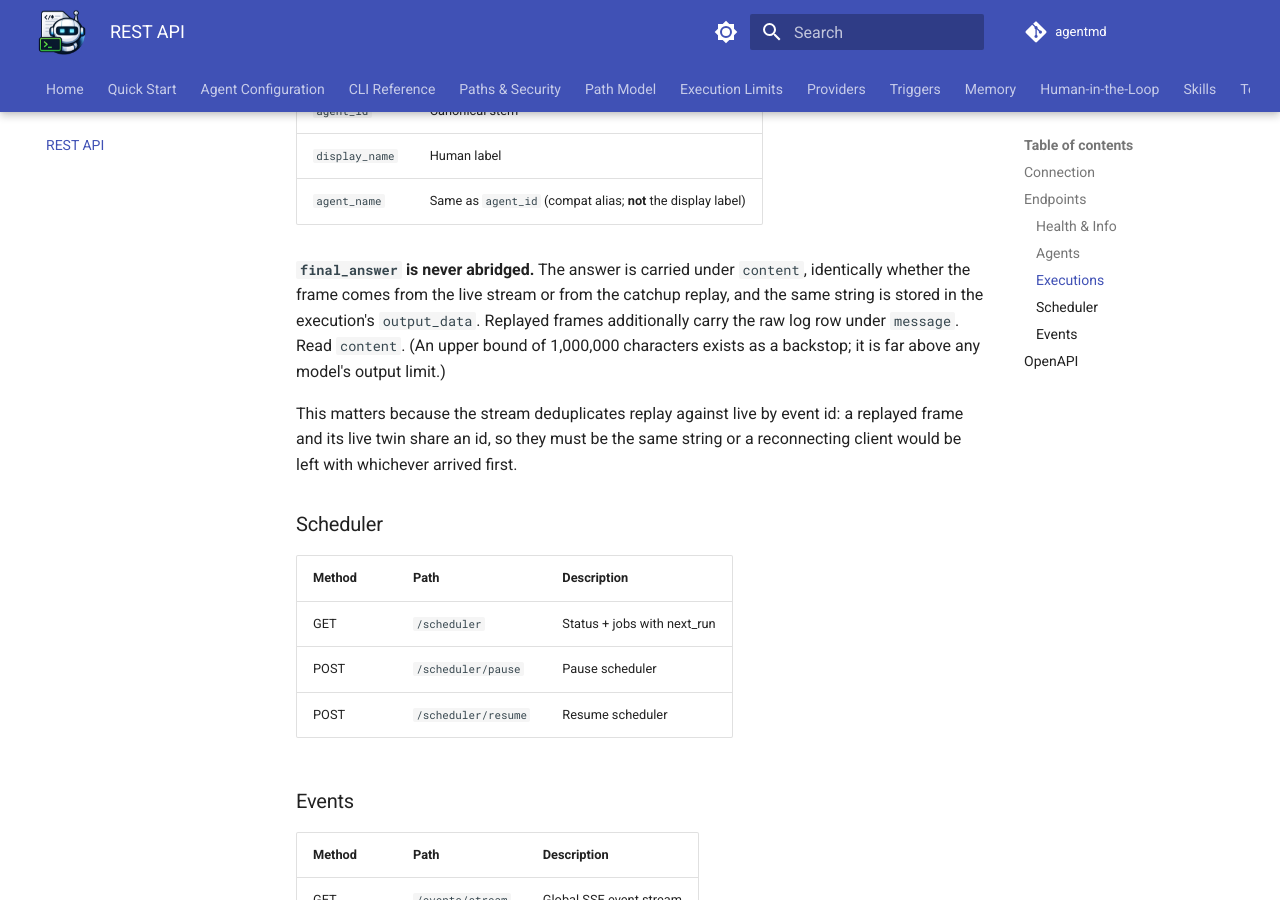
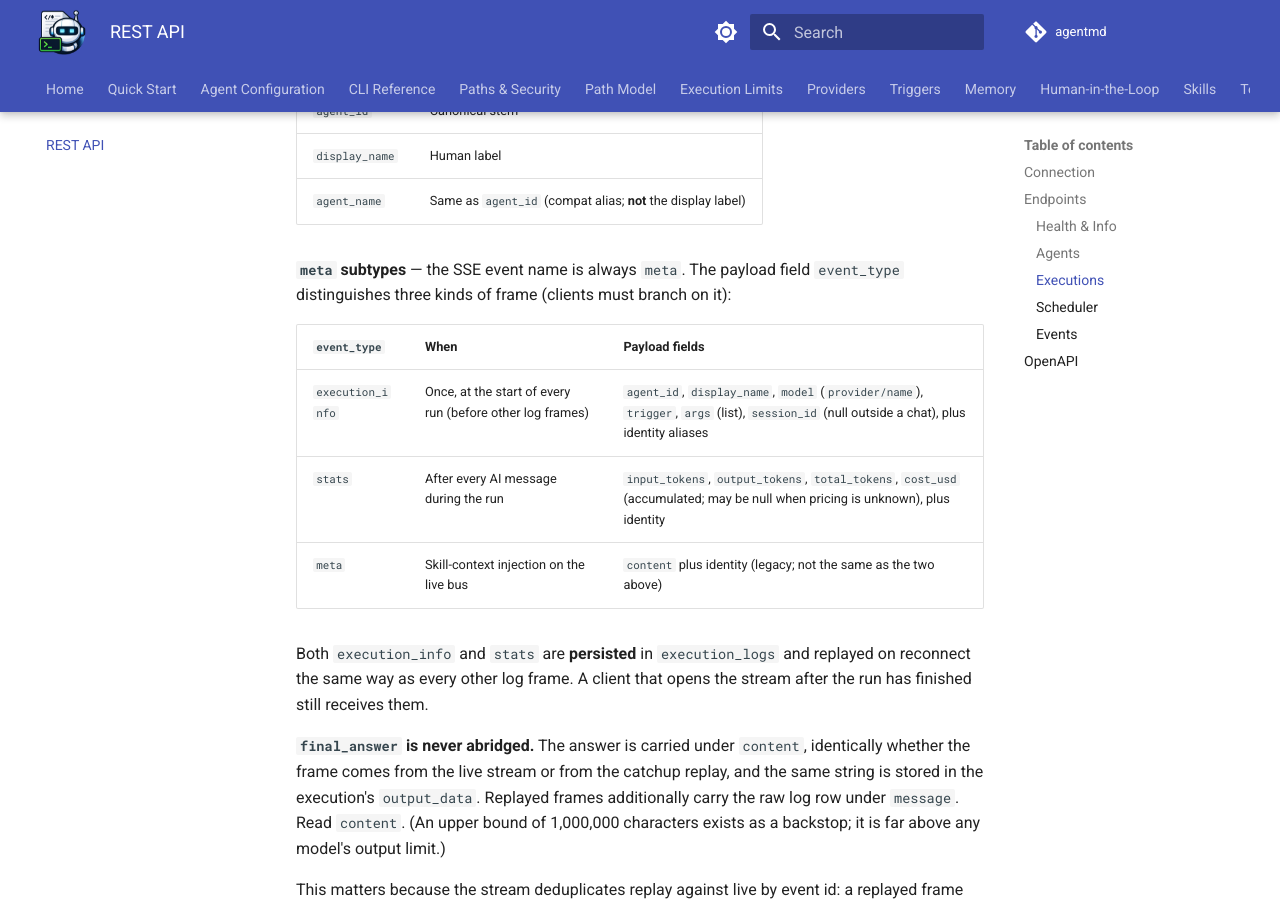
Before and after one commit to z-fab/agentmd, an MkDocs documentation site: the page built from docs/api.md, in a window 1280 px wide and 900 px high, scrolled down 3668 px. Built offline with MkDocs 1.6.1 and Material for MkDocs 9.7.7, drawn with Linux system fonts in a browser that asks for light colours; comment, search, counter and statistics services are not loaded; the version menu is left out.

Commit message:
docs(sse): document meta execution_info and stats as public contract
Record the payload schemas under Unreleased and in the API SSE section
so clients can branch on event_type.

Co-authored-by: Cursor <cursoragent@cursor.com>

```diff
--- a/docs/api.md
+++ b/docs/api.md
@@ -117,6 +117,19 @@ Per-execution stream payloads include identity fields:
 | `display_name` | Human label |
 | `agent_name` | Same as `agent_id` (compat alias; **not** the display label) |
 
+**`meta` subtypes** — the SSE event name is always `meta`. The payload field
+`event_type` distinguishes three kinds of frame (clients must branch on it):
+
+| `event_type` | When | Payload fields |
+|--------------|------|----------------|
+| `execution_info` | Once, at the start of every run (before other log frames) | `agent_id`, `display_name`, `model` (`provider/name`), `trigger`, `args` (list), `session_id` (null outside a chat), plus identity aliases |
+| `stats` | After every AI message during the run | `input_tokens`, `output_tokens`, `total_tokens`, `cost_usd` (accumulated; may be null when pricing is unknown), plus identity |
+| `meta` | Skill-context injection on the live bus | `content` plus identity (legacy; not the same as the two above) |
+
+Both `execution_info` and `stats` are **persisted** in `execution_logs` and replayed on
+reconnect the same way as every other log frame. A client that opens the stream after the
+run has finished still receives them.
+
 **`final_answer` is never abridged.** The answer is carried under `content`, identically
 whether the frame comes from the live stream or from the catchup replay, and the same
 string is stored in the execution's `output_data`. Replayed frames additionally carry the
```
Also changed, not shown: CHANGELOG.md (+2 -0 lines).
